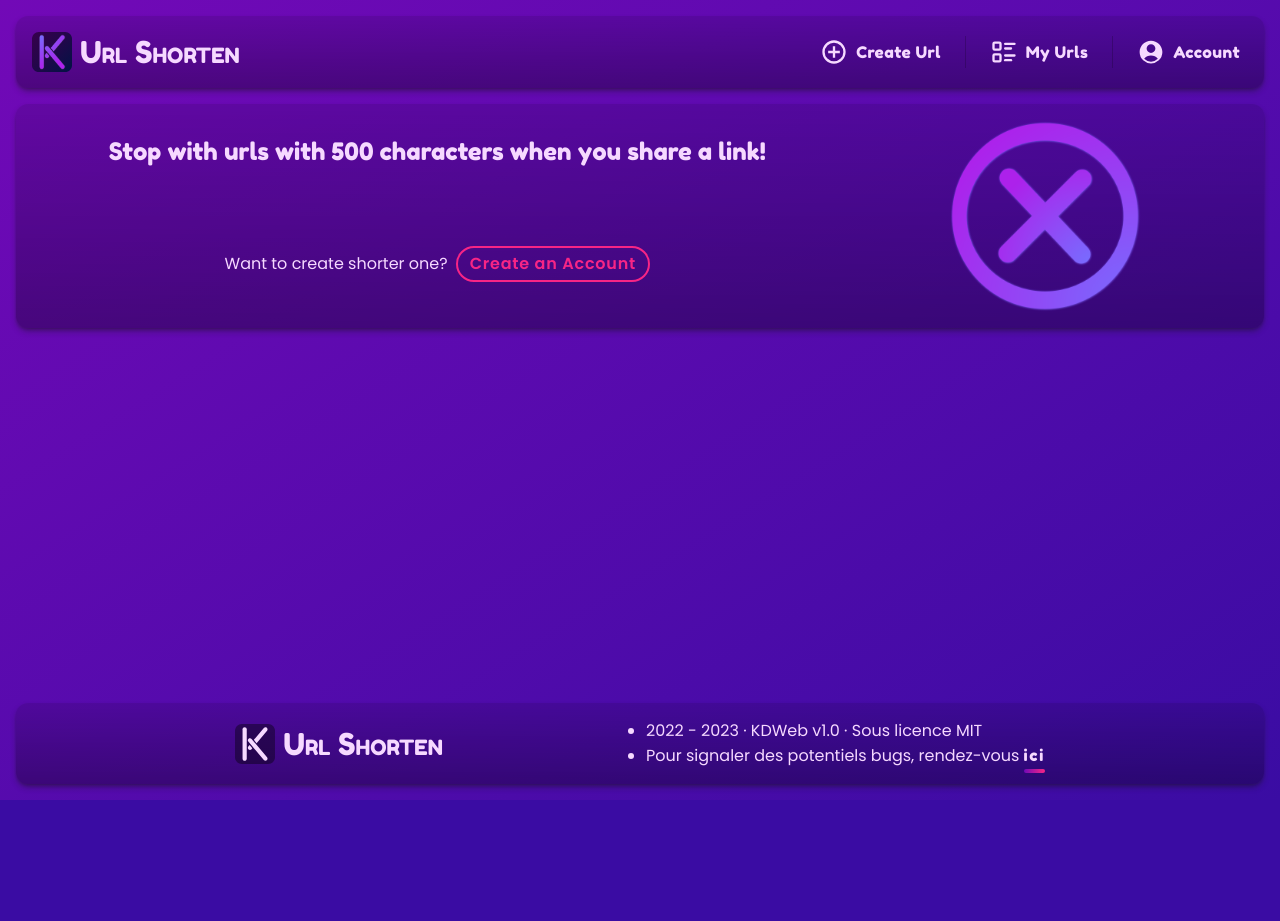
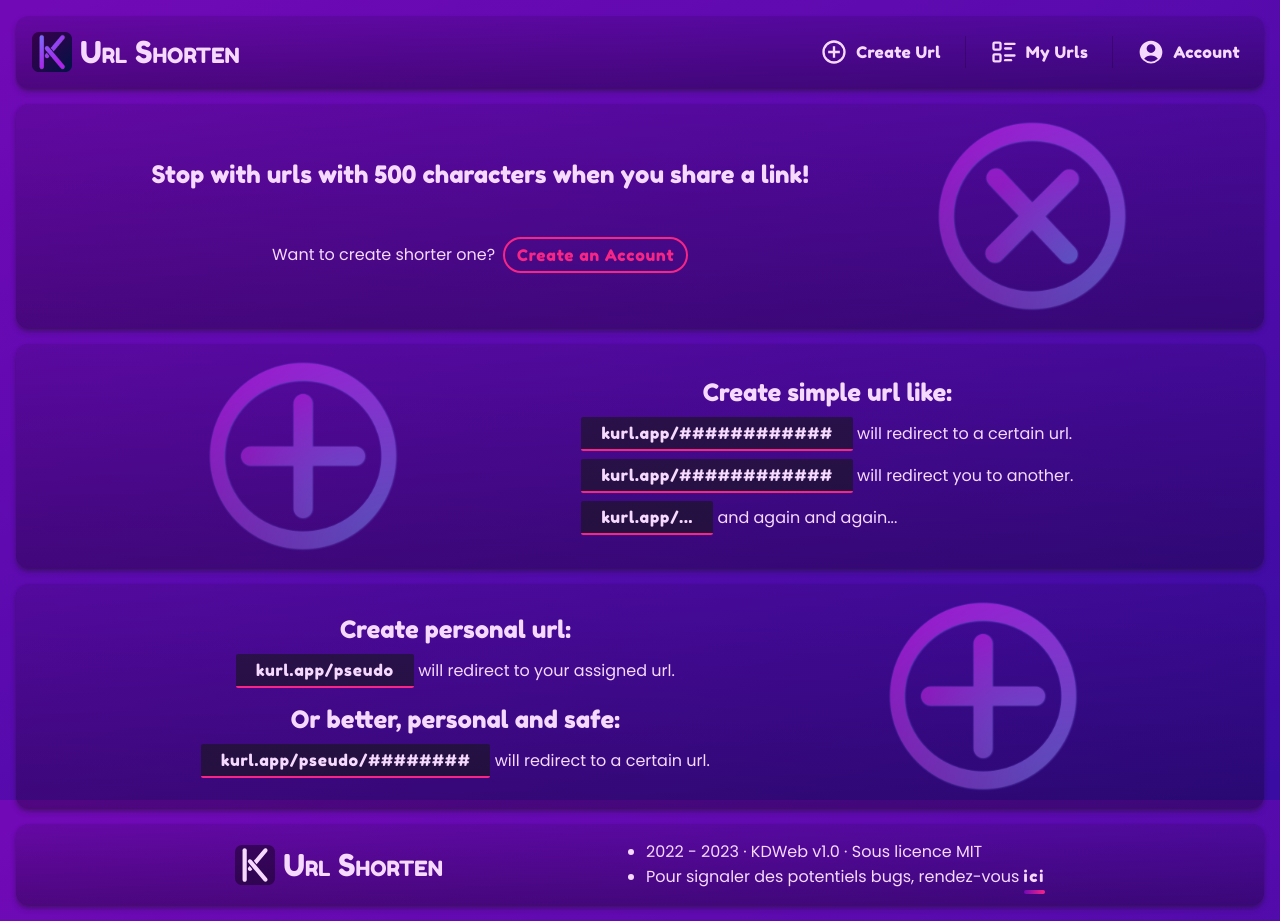
Before and after one commit to KevinDurand974/shorter_url_app, a Next.js app in the folder apps/client/: page / in a window 1280 px wide. Before the commit the page ends 800 px from the top, so only its background shows below. Built offline with nearby package versions, Linux system fonts and the light colour scheme.

Commit message:
Update home page

```diff
--- a/apps/client/src/pages/index.tsx
+++ b/apps/client/src/pages/index.tsx
@@ -3,7 +3,7 @@ import Head from "next/head"
 import { Fragment, useEffect } from "react"
 import { trpc } from "@libs/trpc"
 import { TiCancel } from "react-icons/ti"
-import { Close } from "@components/svg"
+import { Add, Close } from "@components/svg"
 
 const Home: NextPage = () => {
 	useEffect(() => {
@@ -23,21 +23,78 @@ const Home: NextPage = () => {
 				/>
 			</Head>
 
-			<section className="p-2 md:p-4 box grid grid-cols-3 grid-rows-2 mb-2 md:mb-4">
-				<h1 className="font-fredoka text-2xl col-span-3 md:col-span-2 mt-4 text-center">
+			<section className="p-2 md:p-4 box flex justify-evenly mb-2 md:mb-4 relative gap-2">
+				<div className="flex flex-col gap-2 items-center justify-evenly">
+					<h1 className="font-fredoka md:text-2xl text-center">
 						Stop with urls with 500 characters when you share a link!
 					</h1>
-				<div className="hidden row-span-2 md:flex justify-center items-center">
-					<Close className="h-48 w-48" />
-				</div>
-				<div className="col-span-3 md:col-span-2 flex flex-col md:flex-row gap-4 md:gap-2 items-center justify-center">
+
+					<div className="flex flex-col md:flex-row gap-2 items-center justify-center text-xs md:text-base">
 						<span>Want to create shorter one?</span>
 						<button
 							type="button"
-						className="font-semibold tracking-wider px-3 py-1 cta"
+							className="tracking-wider font-fredoka px-3 py-1 cta"
 						>
 							Create an Account
 						</button>
+					</div>
+				</div>
+				<div className="flex justify-center items-center absolute md:static inset-0 md:inset-auto -z-10 opacity-20 md:opacity-100 overflow-hidden md:overflow-auto">
+					<Close className="h-48 w-48" />
+				</div>
+			</section>
+
+			<section className="p-2 md:p-4 box flex justify-evenly mb-2 md:mb-4 relative gap-2">
+				<div className="flex justify-center items-center absolute md:static inset-0 md:inset-auto -z-10 opacity-20 md:opacity-100 overflow-hidden md:overflow-auto">
+					<Add className="h-48 w-48" />
+				</div>
+				<div className="flex flex-col items-center justify-center gap-2">
+					<h1 className="font-fredoka md:text-2xl text-center">
+						Create simple url like:
+					</h1>
+					<div className="flex flex-col gap-4 md:gap-2 justify-center items-center">
+						<div className="flex flex-col gap-1 md:gap-2">
+							<p className="flex flex-col items-center justify-center md:block text-xs md:text-base">
+								<span className="url">kurl.app/############</span> will redirect
+								to a certain url.
+							</p>
+							<p className="flex flex-col items-center justify-center md:block text-xs md:text-base">
+								<span className="url">kurl.app/############</span> will redirect
+								you to another.
+							</p>
+							<p className="flex flex-col items-center justify-center md:block text-xs md:text-base">
+								<span className="url">kurl.app/...</span> and again and again...
+							</p>
+						</div>
+					</div>
+				</div>
+			</section>
+
+			<section className="p-2 md:p-4 box flex justify-evenly mb-2 md:mb-4 relative gap-2">
+				<div className="flex flex-col gap-1 md:gap-2 justify-center items-center">
+					<h1 className="font-fredoka md:text-2xl text-center">
+						Create personal url:
+					</h1>
+					<div className="flex flex-col gap-4 md:gap-2 justify-center items-center mb-2">
+						<p className="flex flex-col items-center justify-center md:block text-xs md:text-base">
+							<span className="url">kurl.app/pseudo</span> will redirect to your
+							assigned url.
+						</p>
+					</div>
+
+					<h1 className="font-fredoka md:text-2xl text-center">
+						Or better, personal and safe:
+					</h1>
+					<div className="flex flex-col gap-4 md:gap-2 justify-center items-center">
+						<p className="flex flex-col items-center justify-center md:block text-xs md:text-base">
+							<span className="url">kurl.app/pseudo/########</span> will
+							redirect to a certain url.
+						</p>
+					</div>
+				</div>
+
+				<div className="flex justify-center items-center absolute md:static inset-0 md:inset-auto -z-10 opacity-20 md:opacity-100 overflow-hidden md:overflow-auto">
+					<Add className="h-48 w-48" />
 				</div>
 			</section>
 		</Fragment>
--- a/apps/client/src/styles/globals.css
+++ b/apps/client/src/styles/globals.css
@@ -42,4 +42,7 @@ a {
 	.last-section section:last-child {
 		margin-bottom: 0;
 	}
+	.url {
+		@apply inline-block px-5 py-1 bg-t-alt/60 border-b-2 border-accent rounded-sm font-fredoka tracking-wider;
+	}
 }
```
Lines whose indentation alone changed are shown as unchanged.
